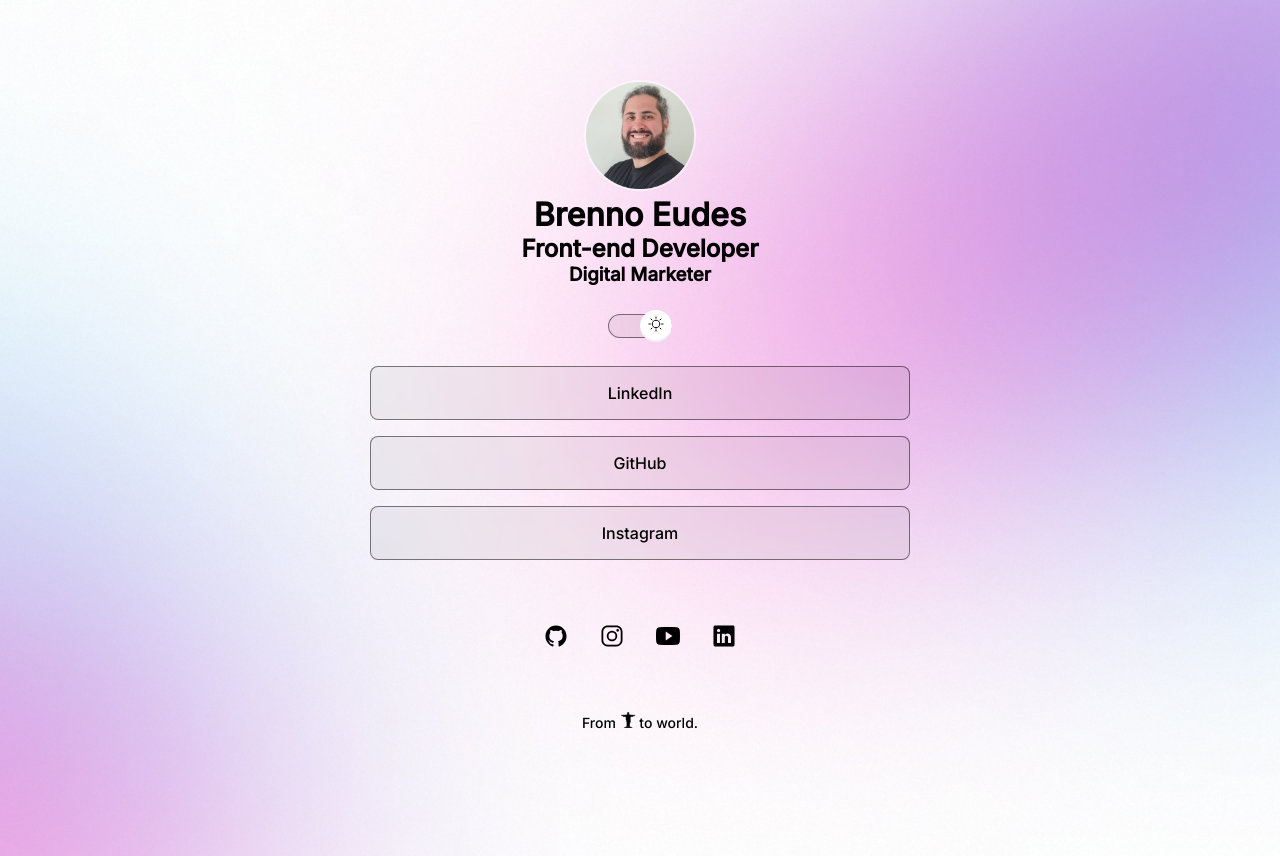
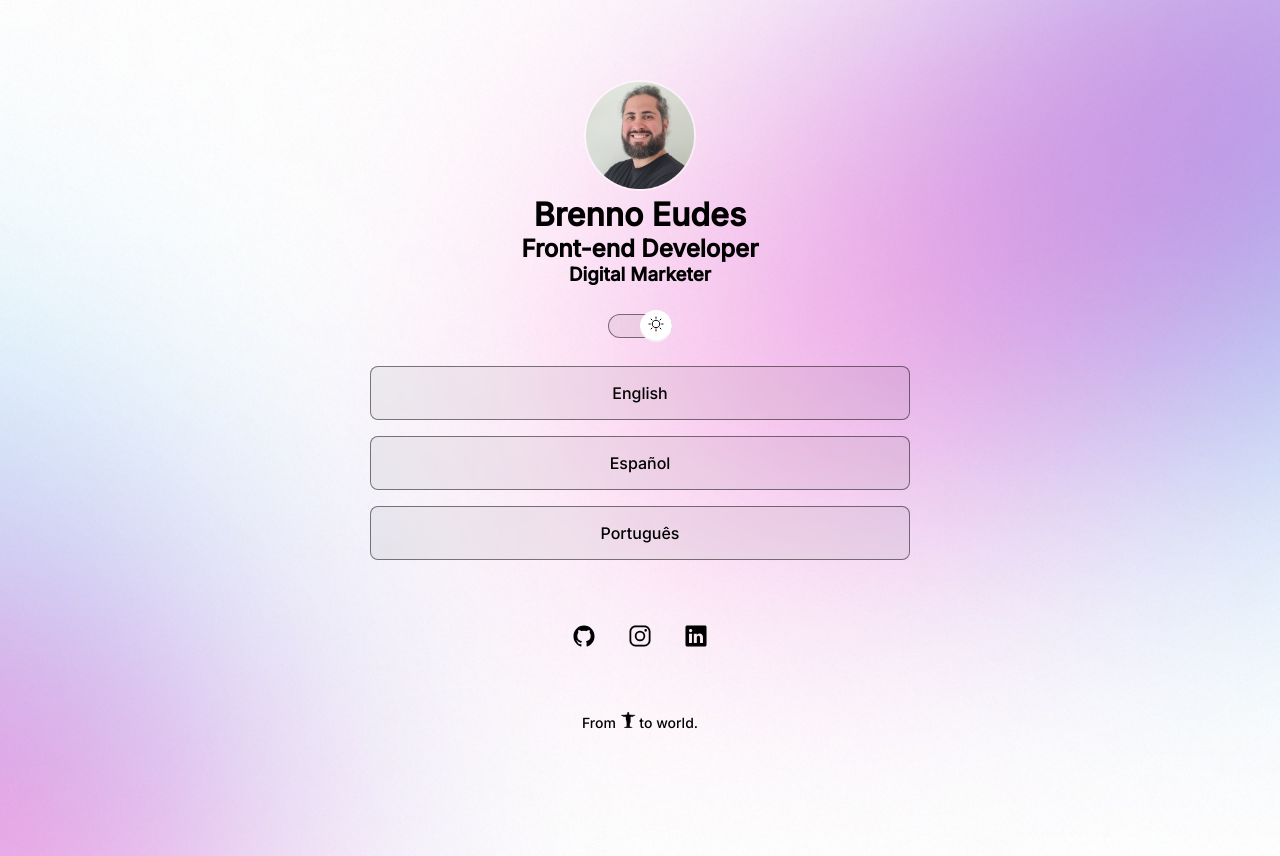
Before and after one commit to brennoEudes/for-recruiters, a plain HTML site: page index.html in a window 1280 px wide. Drawn offline with nearby package versions, Linux system fonts and the light colour scheme.

Commit message:
tag a youtube deletion

```diff
--- a/index.html
+++ b/index.html
@@ -38,15 +38,15 @@
       <ul>
         <li>
           <a href="https://www.linkedin.com/in/brennoeudes/" target="_blank"
-            >LinkedIn</a
+            >English</a
           >
         </li>
         <li>
-          <a href="https://github.com/brennoEudes" target="_blank">GitHub</a>
+          <a href="https://github.com/brennoEudes" target="_blank">Español</a>
         </li>
         <li>
           <a href="https://www.instagram.com/brennoeudes/" target="_blank"
-            >Instagram</a
+            >Português</a
           >
         </li>
       </ul>
@@ -58,11 +58,6 @@
         <a href="https://www.instagram.com/brennoeudes/" target="_blank">
           <ion-icon name="logo-instagram"></ion-icon>
         </a>
-
-        <a href="https://www.youtube.com/watch?v=3vzgTW39Mw8" target="_blank">
-          <ion-icon name="logo-youtube"></ion-icon>
-        </a>
-
         <a href="https://www.linkedin.com/in/brennoeudes/" target="_blank">
           <ion-icon name="logo-linkedin"></ion-icon>
         </a>
```
